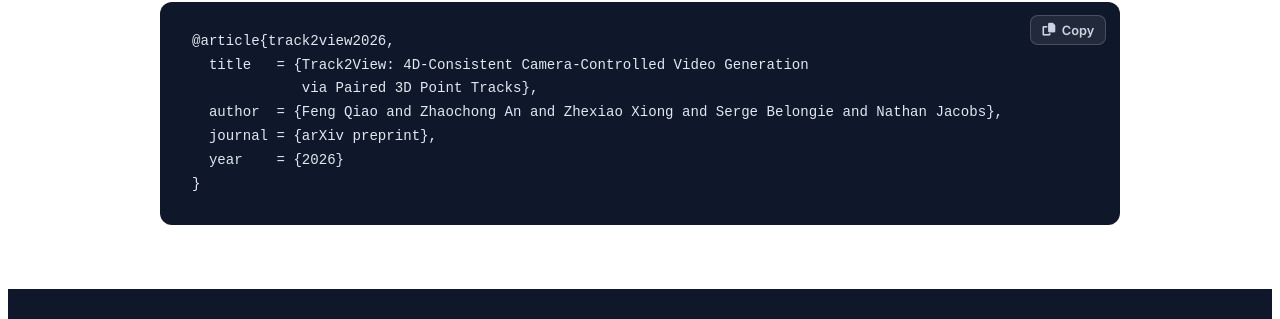
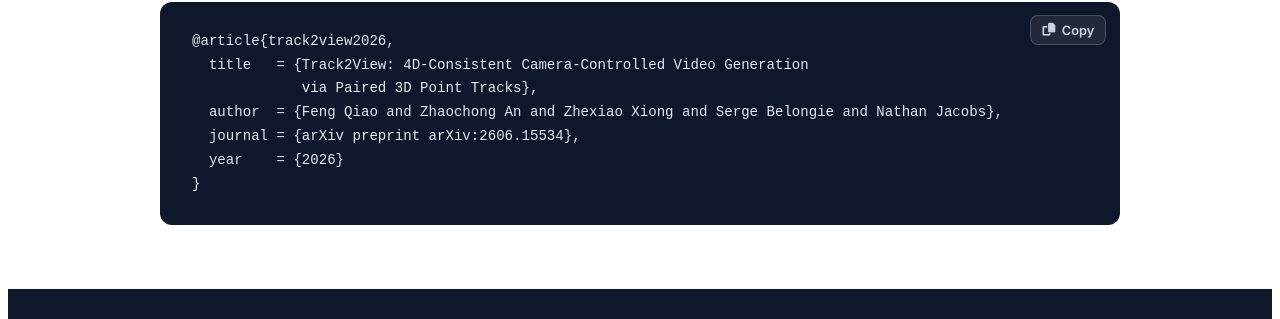
Before and after one commit to Qjizhi/Qjizhi.github.io, a Jekyll site: the page track2view/index.html, which Jekyll copies as it is, in a window 1280 px wide and 900 px high, scrolled down 5820 px. Shown: the part 488-807 px from the top of the window. Built offline with Jekyll 4.4.1, drawn with Linux system fonts in a browser that asks for light colours; a style sheet for code colours, icons or effects is not loaded.

Commit message:
Add arXiv link for Track2View (arXiv:2606.15534)
- Project page: Paper button -> arXiv PDF, arXiv button -> abs page,
  BibTeX journal updated with the arXiv id.
- Homepage: add an arXiv link to the Track2View publication entry.

```diff
--- a/track2view/index.html
+++ b/track2view/index.html
@@ -59,10 +59,10 @@
     </div>
 
     <div class="action-buttons">
-      <a class="btn btn-primary" href="#" target="_blank">
+      <a class="btn btn-primary" href="https://arxiv.org/pdf/2606.15534" target="_blank">
         <i class="fas fa-file-pdf"></i> Paper
       </a>
-      <a class="btn btn-outline" href="#" target="_blank">
+      <a class="btn btn-outline" href="https://arxiv.org/abs/2606.15534" target="_blank">
         <i class="fas fa-file-alt"></i> arXiv
       </a>
       <span class="btn btn-coming-soon">
@@ -446,7 +446,7 @@
   title   = {Track2View: 4D-Consistent Camera-Controlled Video Generation
              via Paired 3D Point Tracks},
   author  = {Feng Qiao and Zhaochong An and Zhexiao Xiong and Serge Belongie and Nathan Jacobs},
-  journal = {arXiv preprint},
+  journal = {arXiv preprint arXiv:2606.15534},
   year    = {2026}
 }</pre>
     </div>
```
Also changed, not shown: _pages/about.md (+2 -1 lines).
